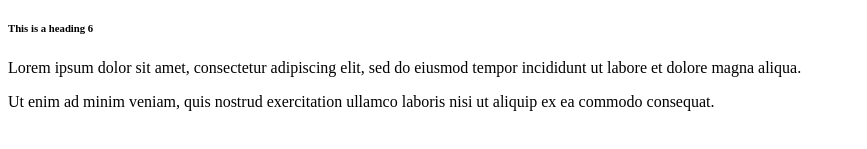
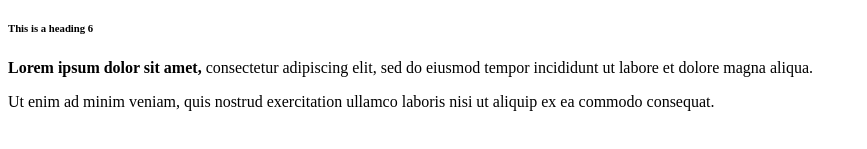
Before and after one commit to Vahhid/theVahhidOdinProjectFiles, a plain HTML site: page textelements/index.html in a window 1280 px wide. Shown: the part 229-378 px from the top of the page, without its empty margins (0-867 px from the left). Drawn offline with Linux system fonts and the light colour scheme.

Commit message:
The strong tag

```diff
--- a/textelements/index.html
+++ b/textelements/index.html
@@ -15,7 +15,8 @@
 
 
 <p>
-Lorem ipsum dolor sit amet,
+	<strong>Lorem ipsum dolor sit amet, </strong>
+
 consectetur adipiscing elit,
 sed do eiusmod tempor incididunt ut labore et dolore magna aliqua.
 </p>
```
